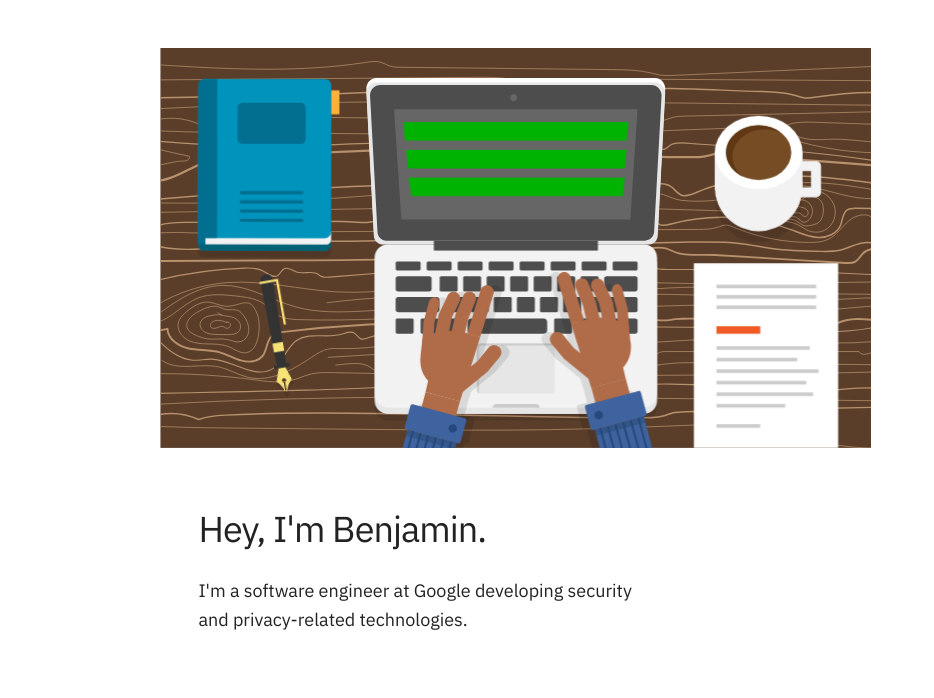
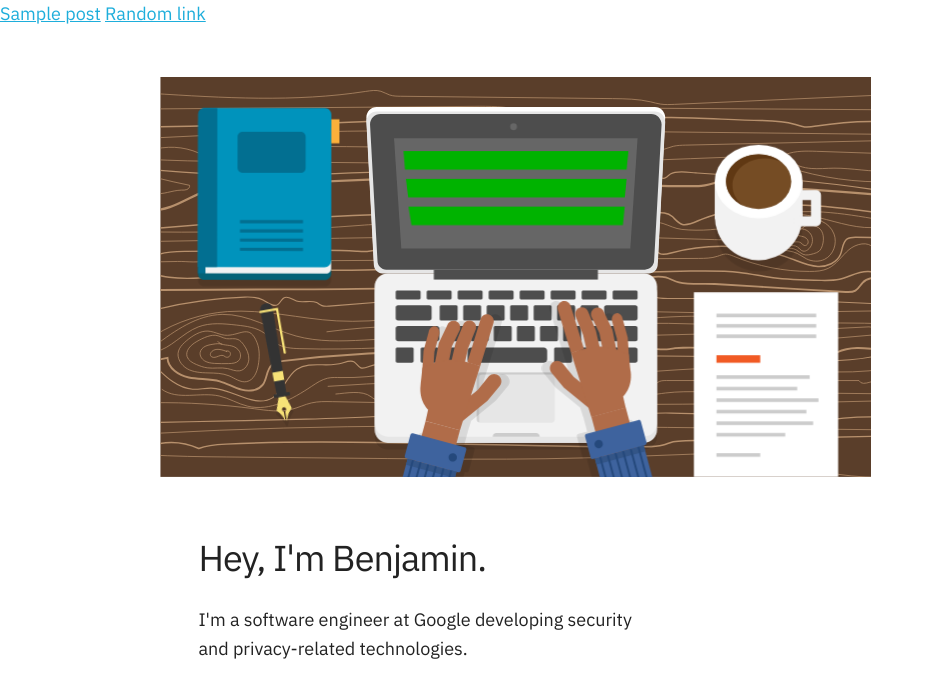
Before and after one commit to b7w7/b7w7.github.io, a Jekyll site: the page index.html, which Jekyll copies as it is, in a window 1280 px wide. Shown: the top 698 px of the page, without its empty margins (0-934 px from the left). Built offline with Jekyll 4.4.1, drawn with Linux system fonts in a browser that asks for light colours.

Commit message:
Adding navbar

```diff
--- a/index.html
+++ b/index.html
@@ -13,6 +13,10 @@
   <link rel="icon" type="image/png" href="images/favicon.png">
 </head>
 <body>
+  <nav>
+    <a href="/2020/05/23/hello-world.html/">Sample post</a>
+    <a href="/">Random link</a>
+  </nav>
   <div class="container">
     <div class="row" style="margin-top: 5%">
       <object type="image/svg+xml" class="doodle" data="images/doodle.svg"></object>
```
